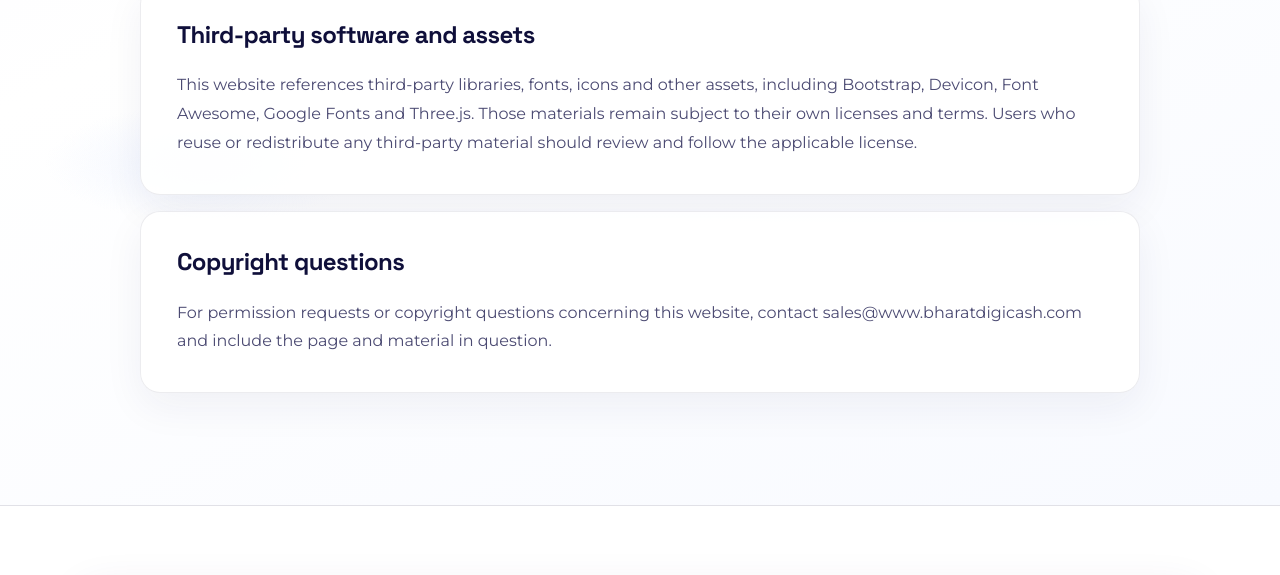
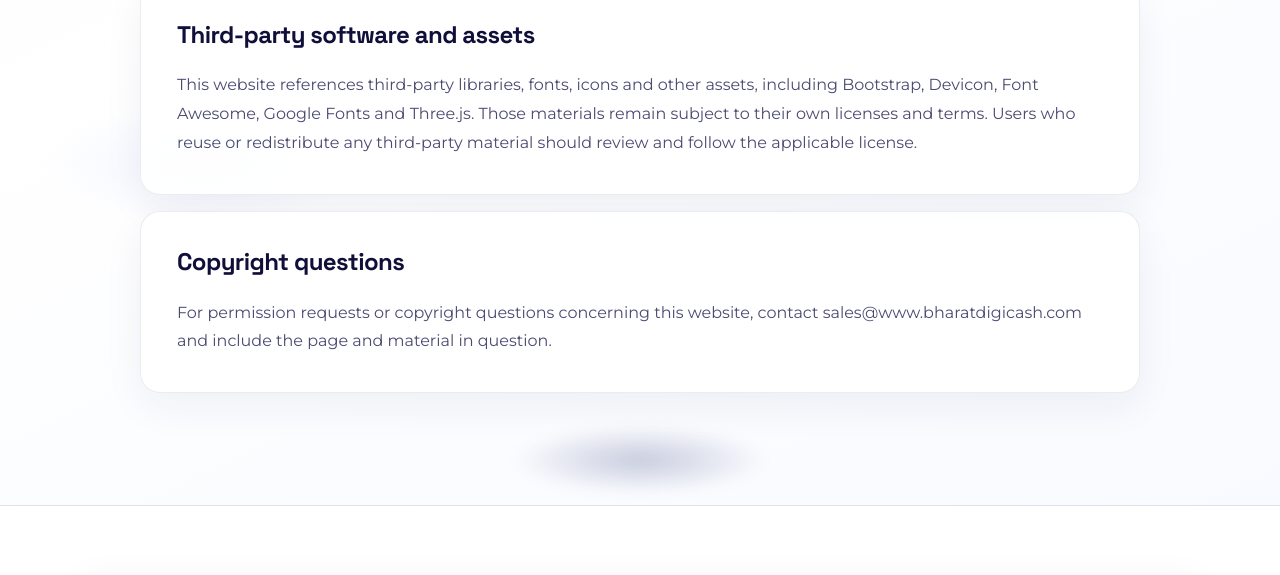
Before and after one commit to mishra74/bharat_digi_hub, a plain HTML site: page license.html in a window 1280 px wide. Shown: the part 1048-1623 px from the top of the page. Drawn offline with nearby package versions, Linux system fonts and the light colour scheme.

Commit message:
Add shadow blob decoration to all pages

```diff
--- a/assets/css/cloud-design.css
+++ b/assets/css/cloud-design.css
@@ -63,3 +63,30 @@ body.cloud-page {
     animation: none;
   }
 }
+
+.cloud-typing .hero {
+  position: relative;
+  isolation: isolate;
+}
+
+.cloud-info .shadow-blob,
+.cloud-typing .shadow-blob,
+.cloud-aicm .shadow-blob {
+  position: absolute;
+  inset: auto 0 12%;
+  width: min(260px, 75%);
+  height: 70px;
+  margin-inline: auto;
+  background: radial-gradient(ellipse, rgba(43, 55, 116, .24), transparent 70%);
+  filter: blur(6px);
+  pointer-events: none;
+}
+
+.cloud-info .shadow-blob,
+.cloud-typing .shadow-blob {
+  z-index: -1;
+}
+
+.cloud-info .shadow-blob {
+  bottom: 10px;
+}
--- a/license.html
+++ b/license.html
@@ -57,7 +57,9 @@
         </nav>
       </details>
     </header>
-<main class="info-page"><div class="info-page-inner">
+<main class="info-page">
+  <div class="shadow-blob" aria-hidden="true"></div>
+  <div class="info-page-inner">
     <a class="info-page-breadcrumb" href="./#top"><i class="fa-solid fa-arrow-left" aria-hidden="true"></i>&nbsp; Back to BharatDigiHub</a>
     <header class="info-page-header"><span class="eyebrow">BHARATDIGIHUB</span><h1>License &amp; Copyright</h1><p>Information about copyright and third-party materials used on the BharatDigiHub website.</p></header>
     <div class="info-page-content">
```
Also changed, not shown: case-study.html (+3 -1 lines), contactus.html (+3 -1 lines), privacy-policy.html (+3 -1 lines), refund-policy.html (+3 -1 lines), term_conditions.html (+1 -0 lines), testdesign.html (+1 -0 lines), typing.html (+1 -0 lines).
